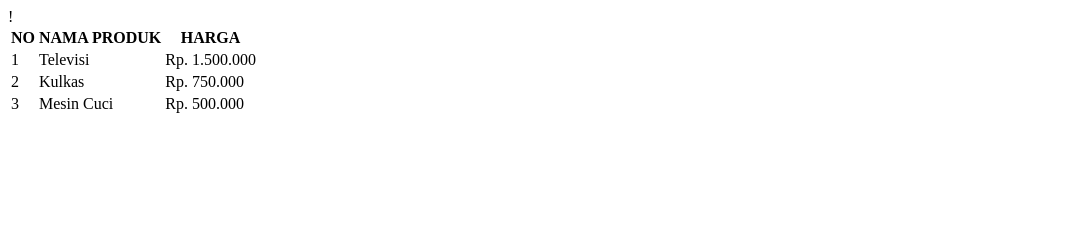
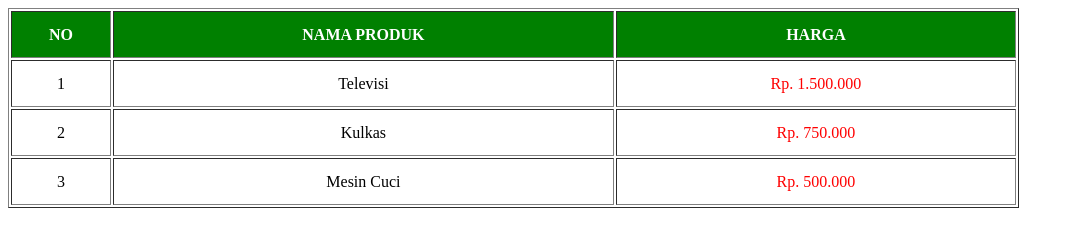
Before and after one commit to dannthedamn/1124160225-html-table1, a plain HTML site: page index.html in a window 1280 px wide. Shown: the whole page, without its empty margins (0-1074 px from the left). Drawn offline with Linux system fonts and the light colour scheme.

Commit message:
Penambahan style table

```diff
--- a/index.html
+++ b/index.html
@@ -1,29 +1,29 @@
-!<!DOCTYPE html>
+<!DOCTYPE html>
 <html lang="en">
     <head>
         <title>Pertemuan 6</title>
     </head>
     <body>
-        <table>
+        <table border="1" width="80%" height="200px">
             <tr>
-                <th>NO</th>
-                <th>NAMA PRODUK</th>
-                <th>HARGA</th>
+                <th style="background-color: green; color: white; width: 10%">NO</th>
+                <th style="background-color: green; color: white; width: 50%">NAMA PRODUK</th>
+                <th style="background-color: green; color: white; width: 40%">HARGA</th>
             </tr>
             <tr>
-                <td>1</td>
-                <td>Televisi</td>
-                <td>Rp. 1.500.000</td>
+                <td style="text-align: center;">1</td>
+                <td style="text-transform: initial; text-align: center;">Televisi</td>
+                <td style="text-align: center;color: red;">Rp. 1.500.000</td>
             </tr>
             <tr>
-                <td>2</td>
-                <td>Kulkas</td>
-                <td>Rp. 750.000</td>
+                <td style="text-align: center;">2</td>
+                <td style="text-transform: initial; text-align: center">Kulkas</td>
+                <td style="text-align: center; color: red;">Rp. 750.000</td>
             </tr>
             <tr>
-                <td>3</td>
-                <td>Mesin Cuci</td>
-                <td>Rp. 500.000</td>
+                <td style="text-align: center;">3</td>
+                <td style="text-transform: initial; text-align: center;">Mesin Cuci</td>
+                <td style="text-align: center; color: red;">Rp. 500.000</td>
             </tr>
         </table>
     </body>
```
